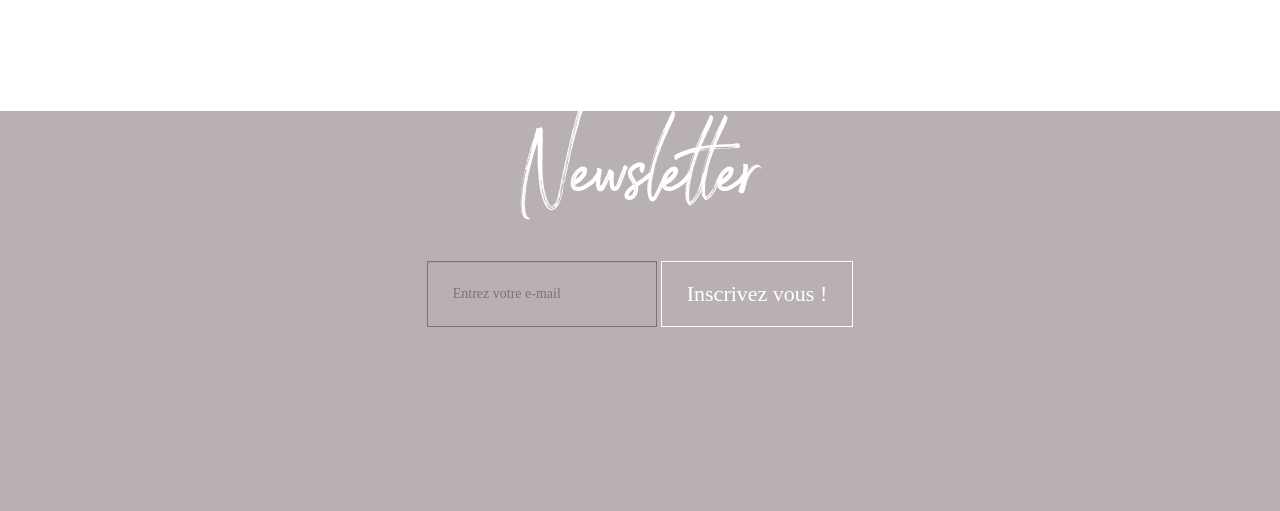
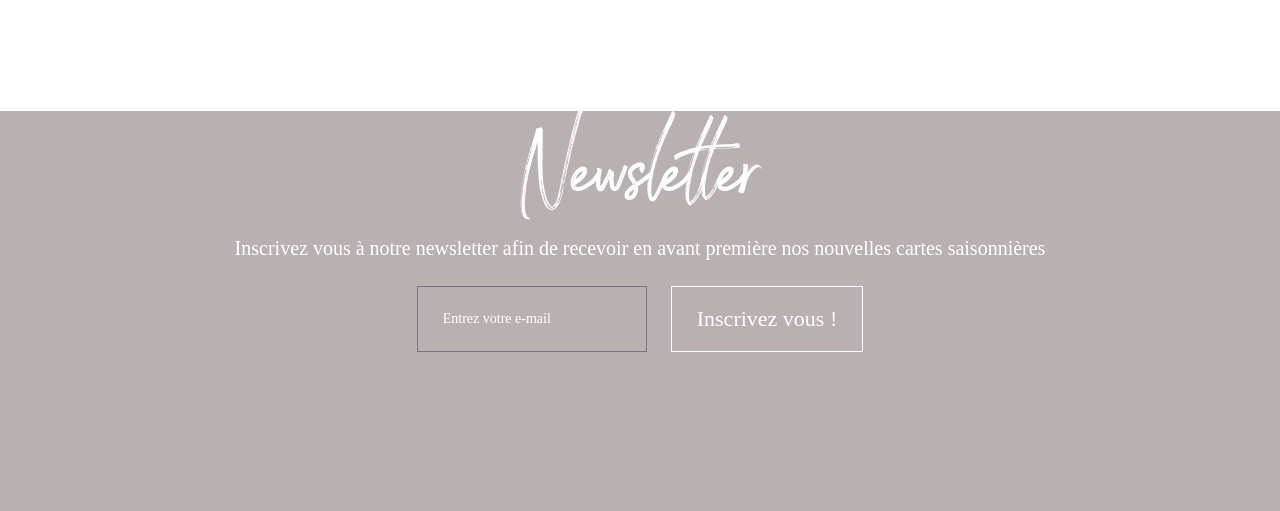
Before and after one commit to nathan30/hackaton, a PHP site: page /restaurant.php in a window 1280 px wide. Shown: the part 1273-1784 px from the top of the page. Run offline with PHP 8.4, Linux system fonts and the light colour scheme; some libraries are stand-ins or nearby versions; some web fonts are replaced.

Commit message:
first commit

```diff
--- a/class/dbconnection.php
+++ b/class/dbconnection.php
@@ -11,4 +11,10 @@ class dbconnection{
         $con = mysqli_connect("localhost","root","","hackaton") or die("Couldn't connect");
         return $con;
     }
+    function query($query){
+        $db = new dbconnection();
+        $con = $db ->connect();
+        $result = mysqli_query($con,$query);
+        return $result;
+    }
 }
--- a/css/style.css
+++ b/css/style.css
@@ -193,7 +222,17 @@ main{
     text-align: center;
     font-size: 100px;
     color:white;
-    margin-bottom: 50px;
+}
+.newsletter p{
+    font-family: 'minaxi', serif;
+    text-align: center;
+    font-size: 20px;
+    line-height: 25px;
+    color:white;
+    width:70%;
+    margin:auto;
+    margin-bottom: 25px;
+    margin-top: 25px;
 }
 
 .form-control{
@@ -208,19 +247,37 @@ main{
     padding: 15px 25px;
     font-size:22px;
     font-family: minaxi, serif;
-    -webkit-transition: all 0.4s ease;
-    transition: all 0.4s ease;
+    -webkit-box-shadow: 0 0 0 0 rgba(128,111,128,1);
+    -moz-box-shadow: 0 0 0 0 rgba(128,111,128,1);
+    box-shadow: 0 0 0 0 rgba(128,111,128,1);
+    -webkit-transition: all .5s ease;
+    transition: all .5s ease;
 }
 
 .newsletter input[type="email"]{
     background: transparent;
     padding: 15px 25px;
     border: 1px solid #806F80;
+    margin-right: 20px;
     border-radius: 0;
+    color: #806F80;
+    -webkit-box-shadow: 0 0 0 0 rgba(128,111,128,1);
+    -moz-box-shadow: 0 0 0 0 rgba(128,111,128,1);
+    box-shadow: 0 0 0 0 rgba(128,111,128,1);
+    -webkit-transition: all .5s ease;
+    transition: all .5s ease;
 }
 .newsletter input[type="email"]::placeholder{
-    color:#806F80;
+    color:white;
 }
 .newsletter input[type="submit"]:hover{
     background: #806F80;
+    -webkit-box-shadow: 5px 5px 5px 0 rgba(128,111,128,1);
+    -moz-box-shadow: 5px 5px 5px 0 rgba(128,111,128,1);
+    box-shadow: 5px 5px 5px 0 rgba(128,111,128,1);
 }
+.newsletter input[type="email"]:focus{
+    -webkit-box-shadow: 5px 5px 5px 0 rgba(128,111,128,1);
+    -moz-box-shadow: 5px 5px 5px 0 rgba(128,111,128,1);
+    box-shadow: 5px 5px 5px 0 rgba(128,111,128,1);
+}
--- a/index.php
+++ b/index.php
@@ -1,4 +1,8 @@
-<?php include_once 'class/dbconnection.php'; ?>
+<?php
+    include_once 'class/dbconnection.php';
+    $db = new dbconnection();
+    $con = $db ->connect();
+?>
 <!DOCTYPE html>
 <html>
 <head>
--- a/restaurant.php
+++ b/restaurant.php
@@ -76,7 +76,10 @@
                     <h2>
                         Newsletter
                     </h2>
-                    <form name="newsletter" class="form-inline" action="send_newsletter.php" method="POST">
+                    <p>
+                        Inscrivez vous à notre newsletter afin de recevoir en avant première nos nouvelles cartes saisonnières
+                    </p>
+                    <form name="newsletter" class="form-inline" action="send_newsletter.php" method="POST" autocomplete="off">
                         <div class="form-group">
                             <input type="email" class="form-control" name="email" id="email" placeholder="Entrez votre e-mail">
                         </div>
```
Also changed, not shown: other parts of css/style.css (+30 -1 lines).
